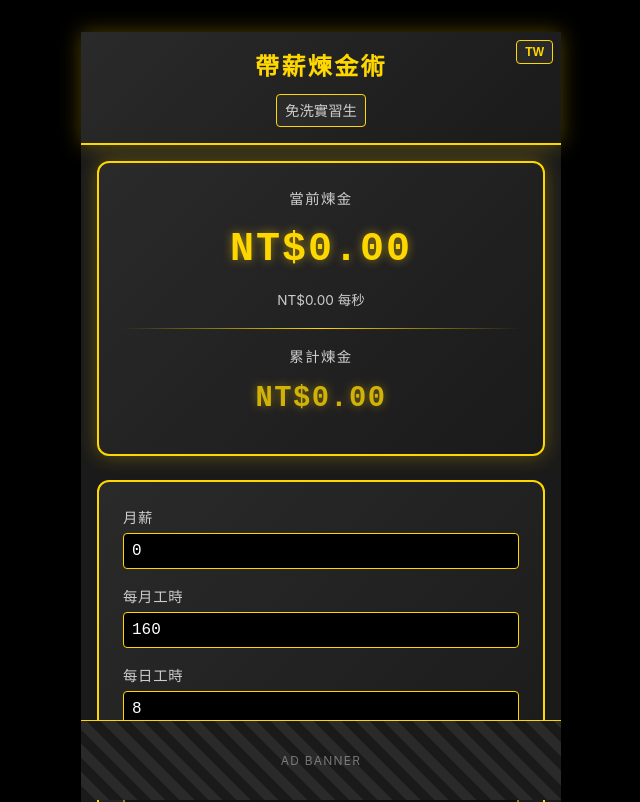
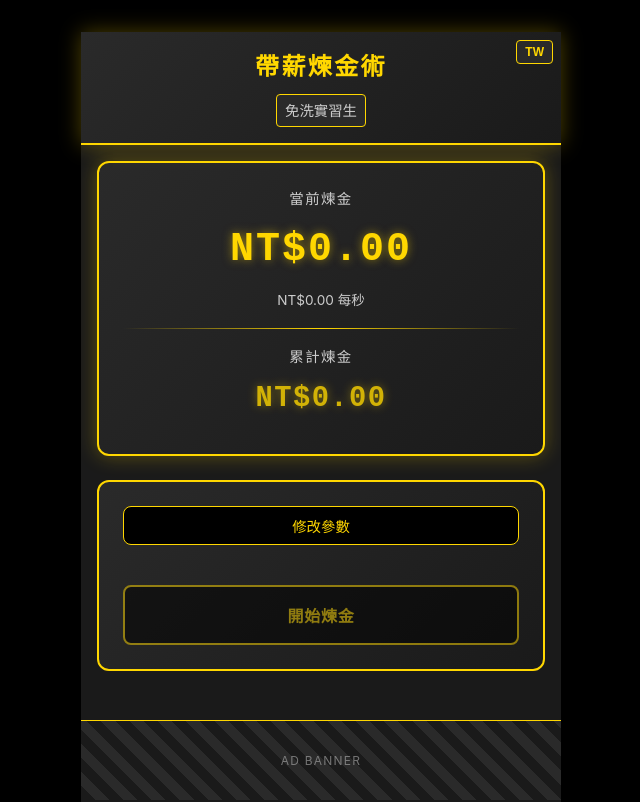
Before and after one commit to Anndrew923/salary-alchemy, a React (Vite) app: page / in a window 1280 px wide. Shown: the top 802 px of the page, without its empty margins (319-959 px from the left). Built offline with nearby package versions, Linux system fonts and the light colour scheme.

Commit message:
feat: UI/UX refinement - collapsible form & workingDays logic

```diff
--- a/src/components/SalaryInput/SalaryInput.module.css
+++ b/src/components/SalaryInput/SalaryInput.module.css
@@ -4,6 +4,74 @@
   border-radius: var(--radius-lg);
   padding: var(--spacing-lg);
   margin-bottom: var(--spacing-lg);
+  position: relative;
+}
+
+.expandButton {
+  width: 100%;
+  padding: var(--spacing-sm) var(--spacing-md);
+  background-color: var(--bg-primary);
+  border: 1px solid var(--border-gold);
+  border-radius: var(--radius-md);
+  color: var(--text-gold);
+  font-size: 0.9rem;
+  cursor: pointer;
+  transition: all 0.3s ease;
+  margin-bottom: var(--spacing-md);
+}
+
+.expandButton:hover:not(:disabled) {
+  background-color: var(--text-gold);
+  color: var(--bg-primary);
+  box-shadow: var(--shadow-glow);
+}
+
+.expandButton:disabled {
+  opacity: 0.5;
+  cursor: not-allowed;
+}
+
+.formSection {
+  overflow: hidden;
+  transition: max-height 0.3s ease, opacity 0.3s ease;
+}
+
+.formSection.collapsed {
+  max-height: 0;
+  opacity: 0;
+  margin: 0;
+  padding: 0;
+}
+
+.formSection.expanded {
+  max-height: 1000px;
+  opacity: 1;
+}
+
+.collapseButton {
+  position: absolute;
+  top: var(--spacing-md);
+  right: var(--spacing-md);
+  width: 32px;
+  height: 32px;
+  background-color: var(--bg-primary);
+  border: 1px solid var(--border-gold);
+  border-radius: 50%;
+  color: var(--text-gold);
+  font-size: 1.5rem;
+  line-height: 1;
+  cursor: pointer;
+  display: flex;
+  align-items: center;
+  justify-content: center;
+  transition: all 0.2s ease;
+  z-index: 10;
+}
+
+.collapseButton:hover {
+  background-color: var(--text-gold);
+  color: var(--bg-primary);
+  transform: rotate(90deg);
 }
 
 .formGroup {
--- a/src/components/SalaryInput/SalaryInput.tsx
+++ b/src/components/SalaryInput/SalaryInput.tsx
@@ -1,4 +1,4 @@
-import { useState } from 'react';
+import { useState, useEffect } from 'react';
 import { useUserStore } from '../../stores/userStore';
 import { useAlchemyStore } from '../../stores/alchemyStore';
 import { useSalaryCalculator } from '../../hooks/useSalaryCalculator';
@@ -6,25 +6,27 @@ import { getI18n, formatCurrency } from '../../utils/i18n';
 import styles from './SalaryInput.module.css';
 
 const SalaryInput = () => {
-  const { monthlySalary, monthlyHours, dailyHours, locale, setMonthlySalary, setMonthlyHours, setDailyHours } = useUserStore();
+  const { monthlySalary, dailyHours, workingDays, locale, setMonthlySalary, setDailyHours, setWorkingDays } = useUserStore();
   const { isRunning, start, pause, reset } = useAlchemyStore();
-  const { ratePerSecond, ratePerHour } = useSalaryCalculator();
+  const { ratePerSecond, ratePerHour, monthlyHours } = useSalaryCalculator();
   const i18n = getI18n(locale);
 
+  const [isExpanded, setIsExpanded] = useState(false);
   const [localSalary, setLocalSalary] = useState(monthlySalary.toString());
-  const [localMonthlyHours, setLocalMonthlyHours] = useState(monthlyHours.toString());
   const [localDailyHours, setLocalDailyHours] = useState(dailyHours.toString());
+  const [localWorkingDays, setLocalWorkingDays] = useState(workingDays.toString());
+
+  // 同步本地狀態與 store
+  useEffect(() => {
+    setLocalSalary(monthlySalary.toString());
+    setLocalDailyHours(dailyHours.toString());
+    setLocalWorkingDays(workingDays.toString());
+  }, [monthlySalary, dailyHours, workingDays]);
 
   const handleSalaryChange = (value: string) => {
     setLocalSalary(value);
     const num = parseFloat(value) || 0;
     setMonthlySalary(num);
-  };
-
-  const handleMonthlyHoursChange = (value: string) => {
-    setLocalMonthlyHours(value);
-    const num = parseFloat(value) || 0;
-    setMonthlyHours(num);
   };
 
   const handleDailyHoursChange = (value: string) => {
@@ -33,9 +35,16 @@ const SalaryInput = () => {
     setDailyHours(num);
   };
 
+  const handleWorkingDaysChange = (value: string) => {
+    setLocalWorkingDays(value);
+    const num = parseFloat(value) || 0;
+    setWorkingDays(num);
+  };
+
   const handleStart = () => {
     if (monthlySalary > 0 && monthlyHours > 0) {
       start();
+      setIsExpanded(false); // 開始後自動摺疊
     }
   };
 
@@ -66,6 +75,28 @@ const SalaryInput = () => {
 
   return (
     <div className={styles.container}>
+      {/* 摺疊/展開切換按鈕 */}
+      {!isExpanded && (
+        <button
+          className={styles.expandButton}
+          onClick={() => setIsExpanded(true)}
+          disabled={isRunning}
+        >
+          {i18n.modifyParams}
+        </button>
+      )}
+
+      {/* 輸入表單區域（可摺疊） */}
+      <div className={`${styles.formSection} ${isExpanded ? styles.expanded : styles.collapsed}`}>
+        {isExpanded && (
+          <>
+            <button
+              className={styles.collapseButton}
+              onClick={() => setIsExpanded(false)}
+              aria-label="Collapse"
+            >
+              ×
+            </button>
             <div className={styles.formGroup}>
               <label className={styles.label}>{i18n.monthlySalary}</label>
               <input
@@ -79,18 +110,6 @@ const SalaryInput = () => {
             </div>
 
             <div className={styles.formGroup}>
-        <label className={styles.label}>{i18n.monthlyHours}</label>
-        <input
-          type="number"
-          className={styles.input}
-          value={localMonthlyHours}
-          onChange={(e) => handleMonthlyHoursChange(e.target.value)}
-          placeholder="160"
-          disabled={isRunning}
-        />
-      </div>
-
-      <div className={styles.formGroup}>
               <label className={styles.label}>{i18n.dailyHours}</label>
               <input
                 type="number"
@@ -98,6 +117,18 @@ const SalaryInput = () => {
                 value={localDailyHours}
                 onChange={(e) => handleDailyHoursChange(e.target.value)}
                 placeholder="8"
+                disabled={isRunning}
+              />
+            </div>
+
+            <div className={styles.formGroup}>
+              <label className={styles.label}>{i18n.workingDays}</label>
+              <input
+                type="number"
+                className={styles.input}
+                value={localWorkingDays}
+                onChange={(e) => handleWorkingDaysChange(e.target.value)}
+                placeholder="20"
                 disabled={isRunning}
               />
             </div>
@@ -118,7 +149,11 @@ const SalaryInput = () => {
                 </div>
               </div>
             )}
+          </>
+        )}
+      </div>
 
+      {/* 控制按鈕組（始終顯示） */}
       <div className={styles.buttonGroup}>
         {!isRunning ? (
           <button
--- a/src/hooks/useSalaryCalculator.ts
+++ b/src/hooks/useSalaryCalculator.ts
@@ -2,7 +2,12 @@ import { useMemo } from 'react';
 import { useUserStore } from '../stores/userStore';
 
 export const useSalaryCalculator = () => {
-  const { monthlySalary, monthlyHours } = useUserStore();
+  const { monthlySalary, dailyHours, workingDays } = useUserStore();
+
+  // 計算每月總工時：每日工時 × 工作天數
+  const monthlyHours = useMemo(() => {
+    return dailyHours * workingDays;
+  }, [dailyHours, workingDays]);
 
   const ratePerSecond = useMemo(() => {
     if (monthlySalary <= 0 || monthlyHours <= 0) return 0;
@@ -19,5 +24,6 @@ export const useSalaryCalculator = () => {
   return {
     ratePerSecond,
     ratePerHour,
+    monthlyHours,
   };
 };
--- a/src/stores/userStore.ts
+++ b/src/stores/userStore.ts
@@ -4,12 +4,12 @@ import type { Locale } from '../utils/i18n';
 
 interface UserState {
   monthlySalary: number;
-  monthlyHours: number;
   dailyHours: number;
+  workingDays: number;
   locale: Locale;
   setMonthlySalary: (salary: number) => void;
-  setMonthlyHours: (hours: number) => void;
   setDailyHours: (hours: number) => void;
+  setWorkingDays: (days: number) => void;
   setLocale: (locale: Locale) => void;
 }
 
@@ -17,20 +17,20 @@ export const useUserStore = create<UserState>()(
   persist(
     (set) => ({
       monthlySalary: 0,
-      monthlyHours: 160, // 預設每月 160 小時
       dailyHours: 8, // 預設每日 8 小時
+      workingDays: 20, // 預設每月 20 個工作天
       locale: 'TW',
       setMonthlySalary: (salary) => set({ monthlySalary: salary }),
-      setMonthlyHours: (hours) => set({ monthlyHours: hours }),
       setDailyHours: (hours) => set({ dailyHours: hours }),
+      setWorkingDays: (days) => set({ workingDays: days }),
       setLocale: (locale) => set({ locale }),
     }),
     {
       name: 'salary-alchemy-user',
       partialize: (state) => ({
         monthlySalary: state.monthlySalary,
-        monthlyHours: state.monthlyHours,
         dailyHours: state.dailyHours,
+        workingDays: state.workingDays,
         locale: state.locale,
       }),
     }
--- a/src/utils/i18n.ts
+++ b/src/utils/i18n.ts
@@ -10,10 +10,11 @@ export interface I18nStrings {
 
   // 薪資輸入
   monthlySalary: string;
-  monthlyHours: string;
   dailyHours: string;
+  workingDays: string;
   perSecond: string;
   perHour: string;
+  modifyParams: string;
 
   // 顯示
   currentEarned: string;
@@ -36,10 +37,11 @@ const translations: Record<Locale, I18nStrings> = {
     reset: '重置',
     settings: '設定',
     monthlySalary: '月薪',
-    monthlyHours: '每月工時',
     dailyHours: '每日工時',
+    workingDays: '工作天數',
     perSecond: '每秒',
     perHour: '每小時',
+    modifyParams: '修改參數',
     currentEarned: '當前煉金',
     totalEarned: '累計煉金',
     runningTime: '運行時間',
@@ -54,10 +56,11 @@ const translations: Record<Locale, I18nStrings> = {
     reset: 'Reset',
     settings: 'Settings',
     monthlySalary: 'Monthly Salary',
-    monthlyHours: 'Monthly Hours',
     dailyHours: 'Daily Hours',
+    workingDays: 'Working Days',
     perSecond: 'Per Second',
     perHour: 'Per Hour',
+    modifyParams: 'Modify Params',
     currentEarned: 'Current Earned',
     totalEarned: 'Total Earned',
     runningTime: 'Running Time',
```
Lines whose indentation alone changed are shown as unchanged.
